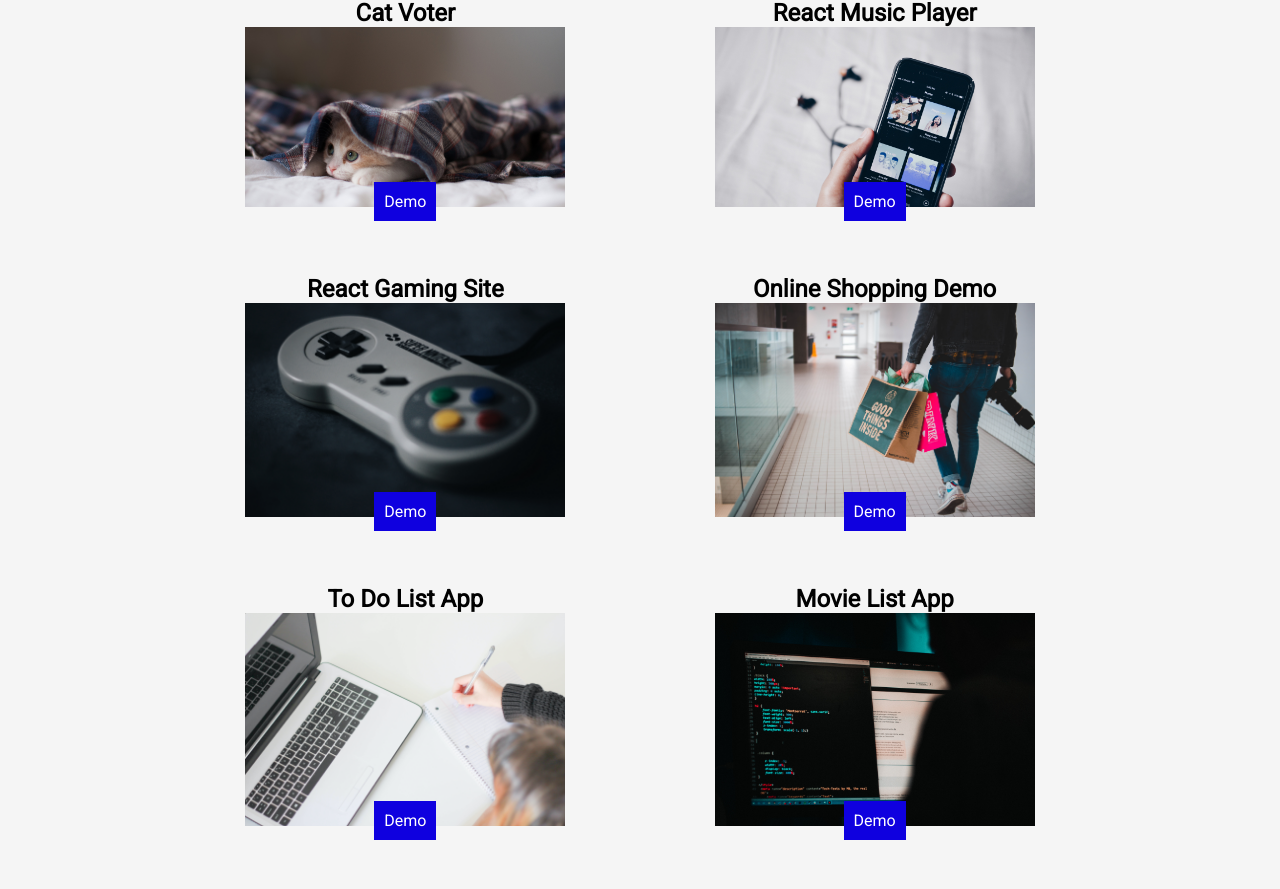
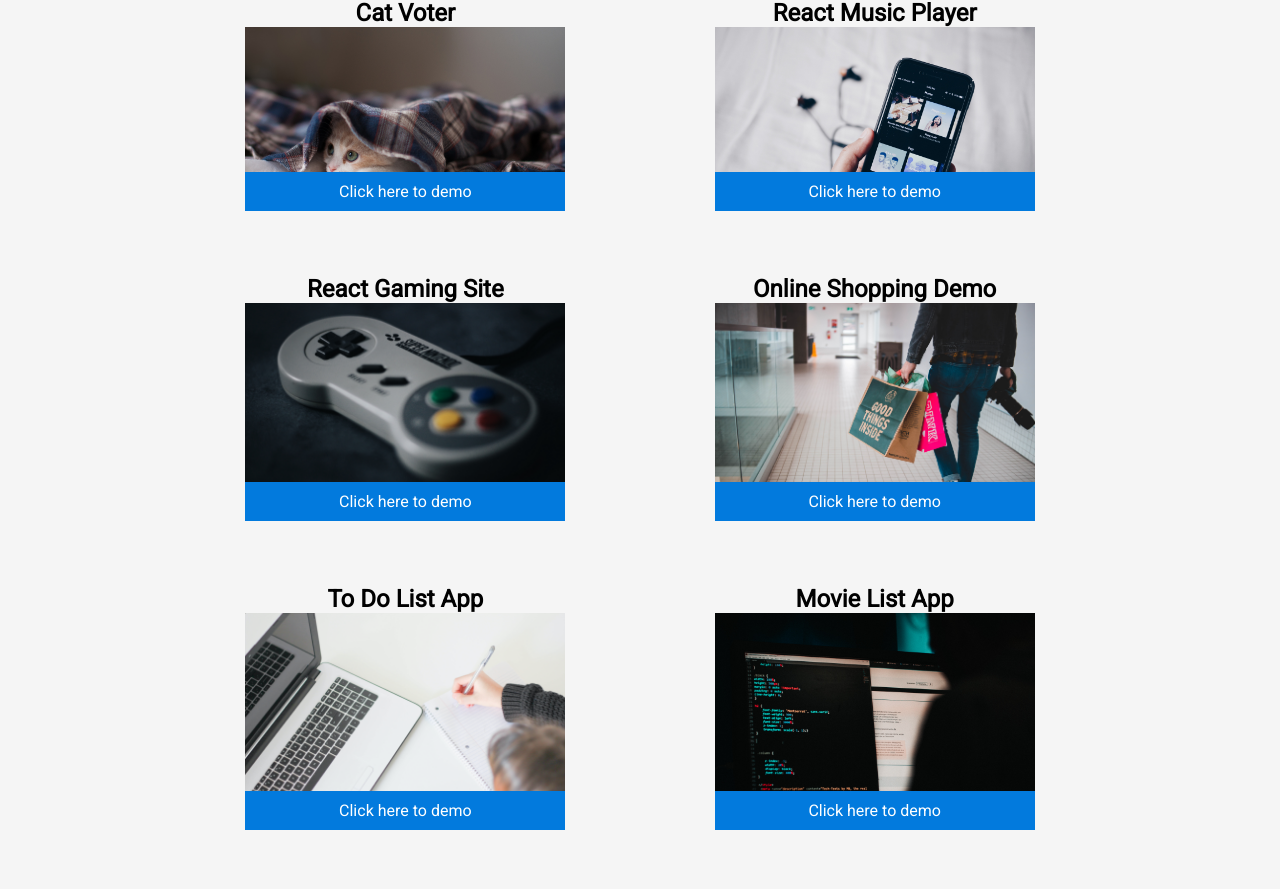
Before and after one commit to brian-yao/Awesome_Portfolio, a Gatsby site: page / in a window 1280 px wide. Shown: the part 1826-2715 px from the top of the page. Built offline with nearby package versions, Linux system fonts and the light colour scheme; Gatsby itself is replaced by a stand-in of ours; a web font is replaced by a local one.

Commit message:
more styling fixes

```diff
--- a/src/components/projects.js
+++ b/src/components/projects.js
@@ -9,7 +9,7 @@ const Project = ({ title, image, demo, id }) => {
             <h2>{title}</h2>
             <div className="demo">
                 <a href={demo} target="_blank" rel="noreferrer">
-                    Demo
+                    Click here to demo
                 </a>
             </div>
             <div className="img-container">
--- a/src/styles/_projects.scss
+++ b/src/styles/_projects.scss
@@ -65,6 +65,8 @@
                 margin-left: auto;
                 margin-right: auto;
                 width: 100%;
+                background: rgb(2, 122, 221);
+                padding: 10px;
                 // opacity: 0;
                 // transition: opacity 0.35s ease;
                 z-index: 99;
@@ -73,8 +75,6 @@
                 // }
                 a {
                     color: white;
-                    background: rgb(15, 0, 223);
-                    border: solid 2px rgb(15, 0, 223);
                     padding: 8px;
                     text-decoration: none;
                     width: 100%;
```
